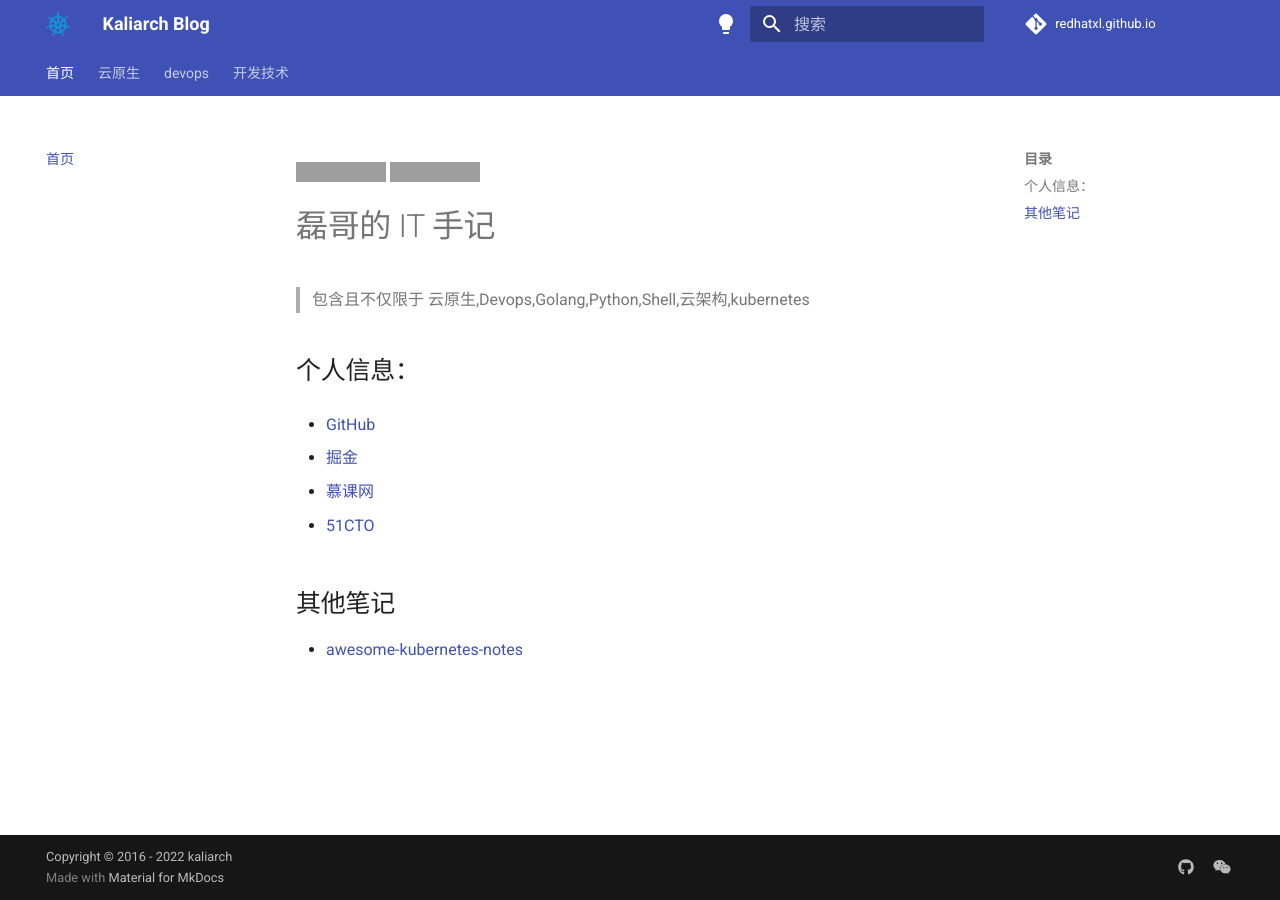
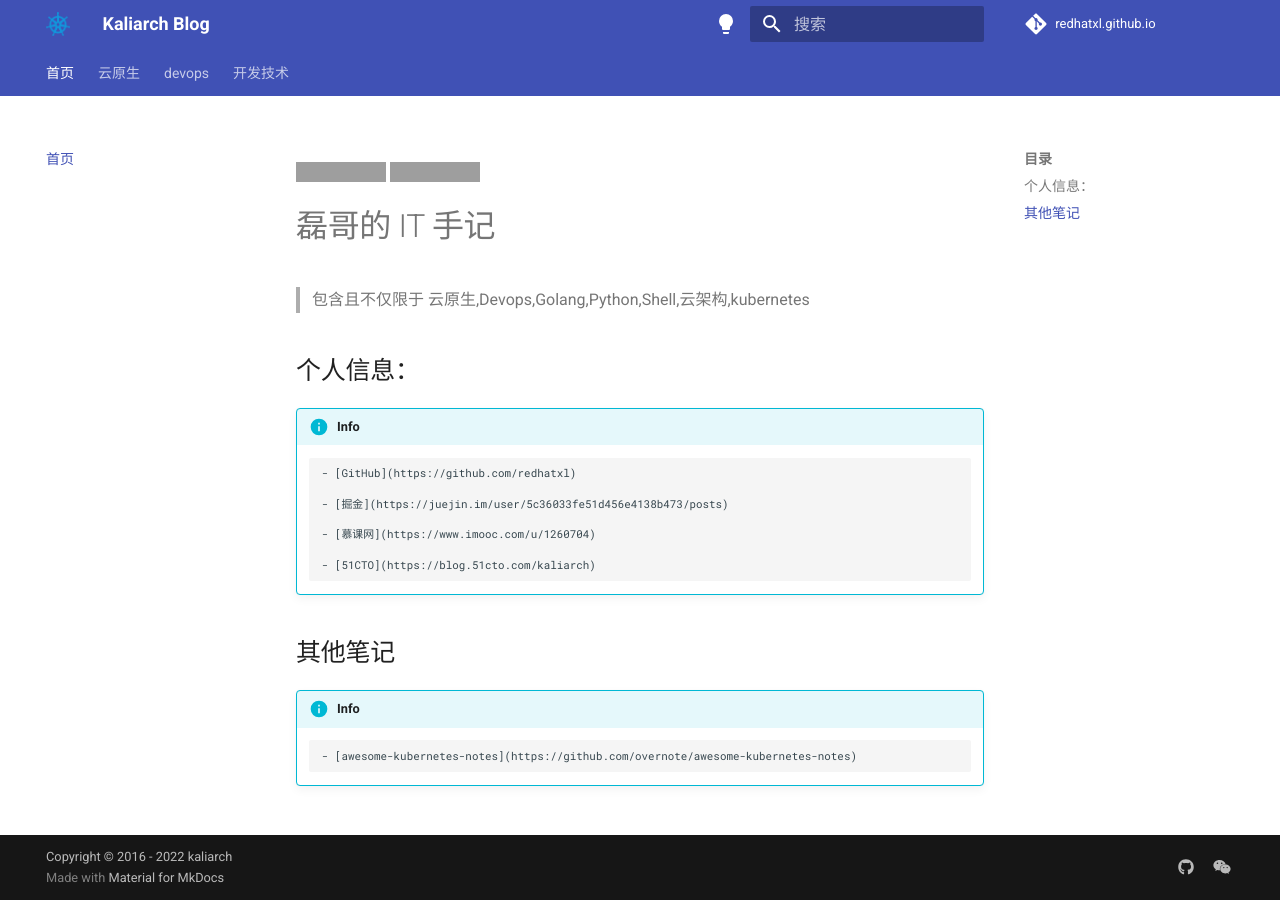
Before and after one commit to redhatxl/redhatxl.github.io, an MkDocs documentation site: the page built from docs/index.md, in a window 1280 px wide. Built offline with MkDocs 1.6.1 and Material for MkDocs 9.7.7, drawn with Linux system fonts in a browser that asks for light colours; comment, search, counter and statistics services are not loaded; grey boxes are pictures that could not be loaded.

```diff
--- a/docs/index.md
+++ b/docs/index.md
@@ -5,17 +5,20 @@
 
 ## 个人信息：
 
+!!!info
 
-- [GitHub](https://github.com/redhatxl)
 
-- [掘金](https://juejin.im/user/5c36033fe51d456e4138b473/posts)
+        - [GitHub](https://github.com/redhatxl)
 
-- [慕课网](https://www.imooc.com/u/1260704)
+        - [掘金](https://juejin.im/user/5c36033fe51d456e4138b473/posts)
 
-- [51CTO](https://blog.51cto.com/kaliarch)
+        - [慕课网](https://www.imooc.com/u/1260704)
+
+        - [51CTO](https://blog.51cto.com/kaliarch)
 
 
 ## 其他笔记
 
+!!!info
 
-- [awesome-kubernetes-notes](https://github.com/overnote/awesome-kubernetes-notes)
+        - [awesome-kubernetes-notes](https://github.com/overnote/awesome-kubernetes-notes)
```
